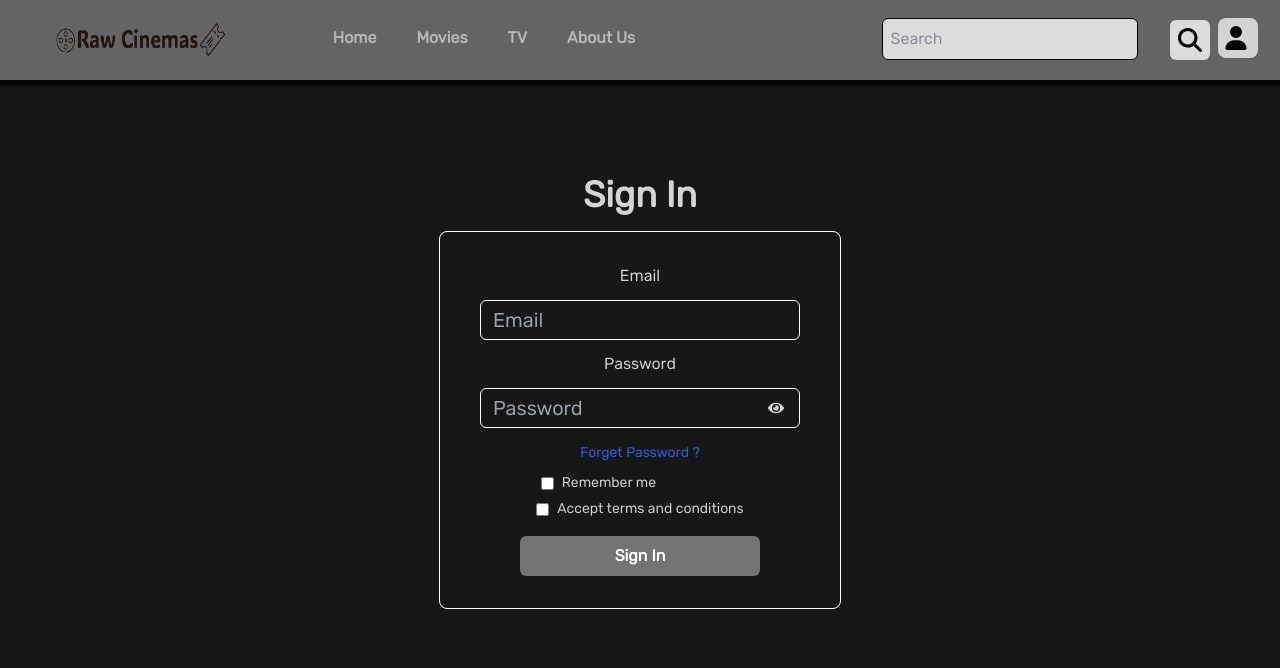
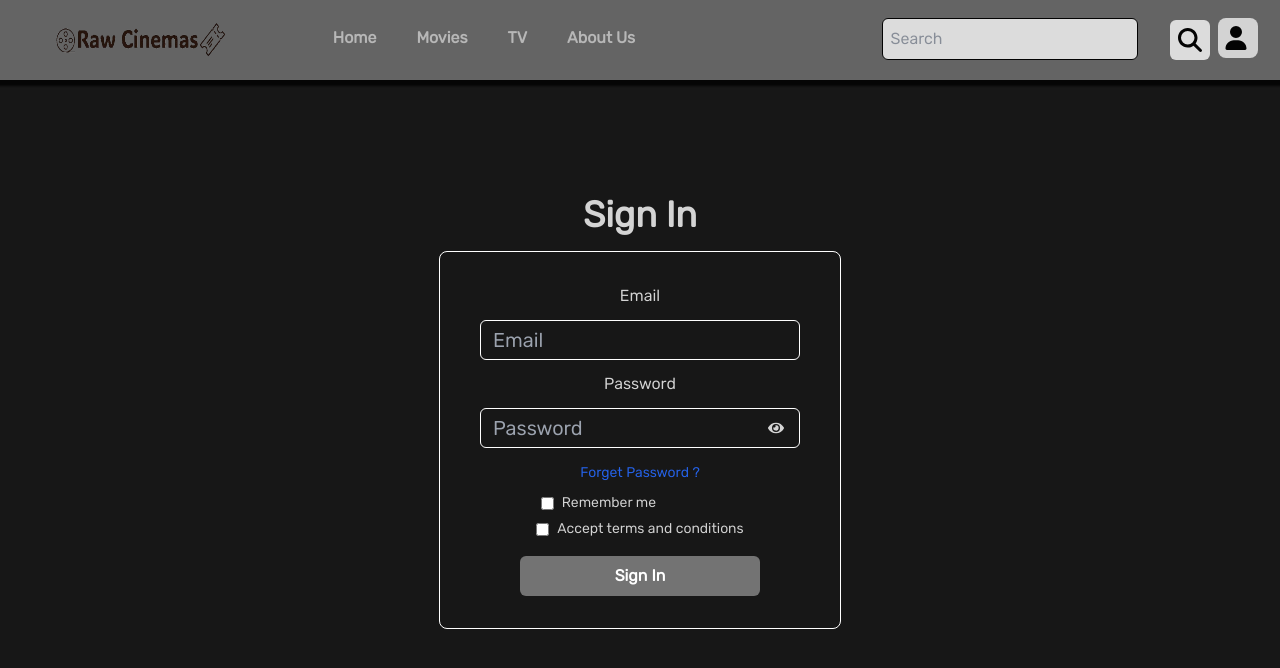
Before and after one commit to RawndRaja/Raw-Wood, a Next.js app: page /auth/login in a window 1280 px wide. Shown: the top 668 px of the page. Built offline with nearby package versions, Linux system fonts and the light colour scheme.

Commit message:
login ui improvement

```diff
--- a/src/app/auth/login/page.jsx
+++ b/src/app/auth/login/page.jsx
@@ -72,7 +72,7 @@ export default function DrawerDemo() {
 
       <div>
         <div className="bg-neutral-900 flex flex-col justify-center items-center h-screen">
-        <h1 className="text-center text-4xl mt-6 font-bold">Sign In</h1>
+        <h1 className="text-center text-4xl mt-16 font-bold">Sign In</h1>
 
         <div>
           <div className="flex flex-col justify-center items-center mt-2 px-20">
```
